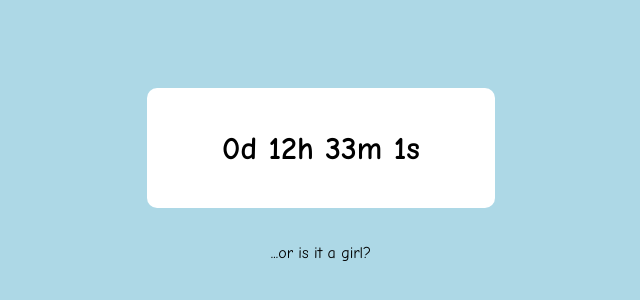
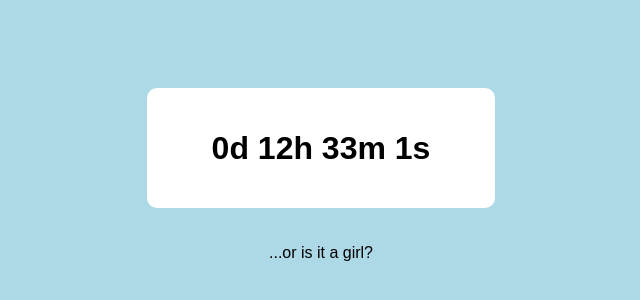
Before and after one commit to John90656/baby-gender-announcement, a plain HTML site: page index.html in a window 1280 px wide. Shown: the part 252-552 px from the top of the page, without its empty margins (319-959 px from the left). Drawn offline with Linux system fonts and the light colour scheme.

Commit message:
Update styles.css

```diff
--- a/styles.css
+++ b/styles.css
@@ -1,5 +1,5 @@
 body {
-    font-family: 'Comic Sans MS', cursive, sans-serif;
+    font-family: sans-serif;
     display: flex;
     flex-direction: column;
     align-items: center;
@@ -18,7 +18,7 @@ body {
 }
 
 h2 {
-    font-family: 'Comic Sans MS', cursive, sans-serif;
+    font-family: sans-serif;
     text-align: center;
     margin-bottom: 20px;
 }
@@ -28,6 +28,10 @@ h2 {
     width: 30%;
     padding: 20px;
     border-radius: 10px;
+}
+
+.gender-text {
+    /* Remove or customize styling for the gender text */
 }
 
 .countdown {
```
